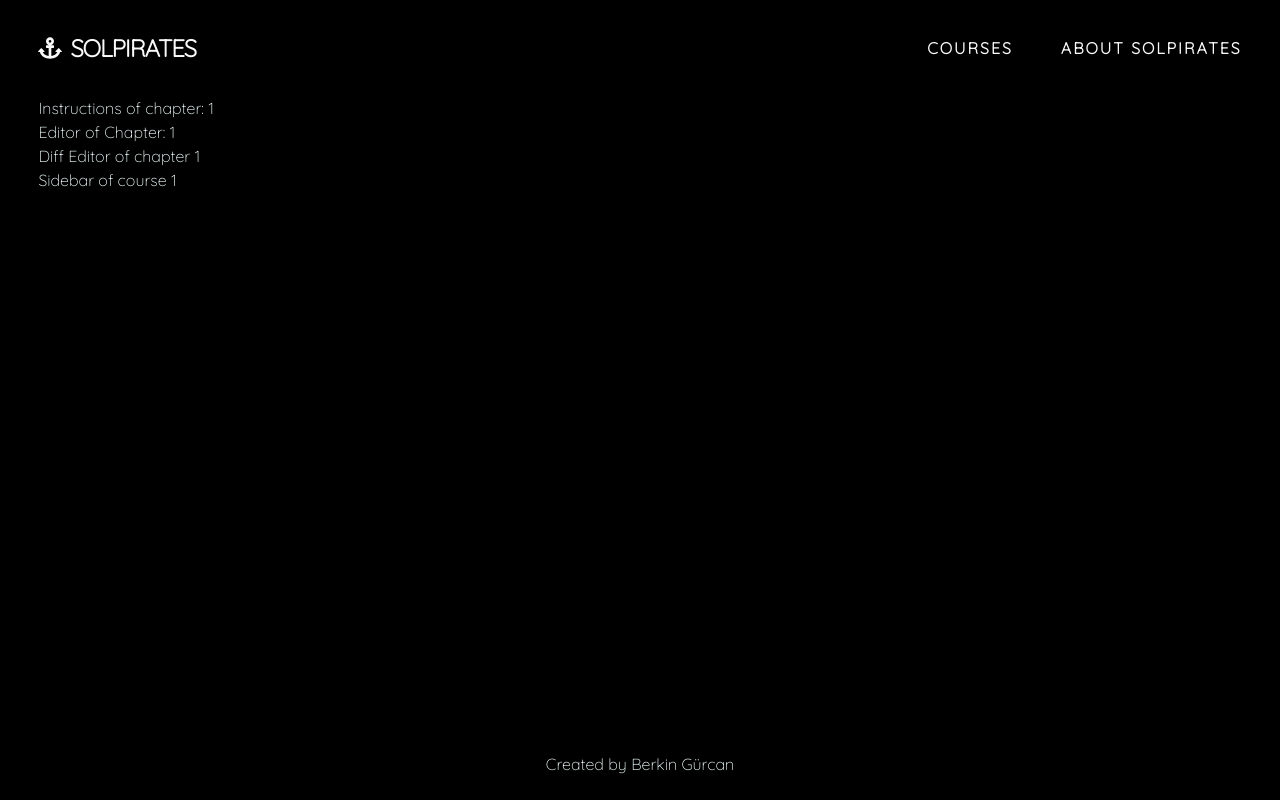
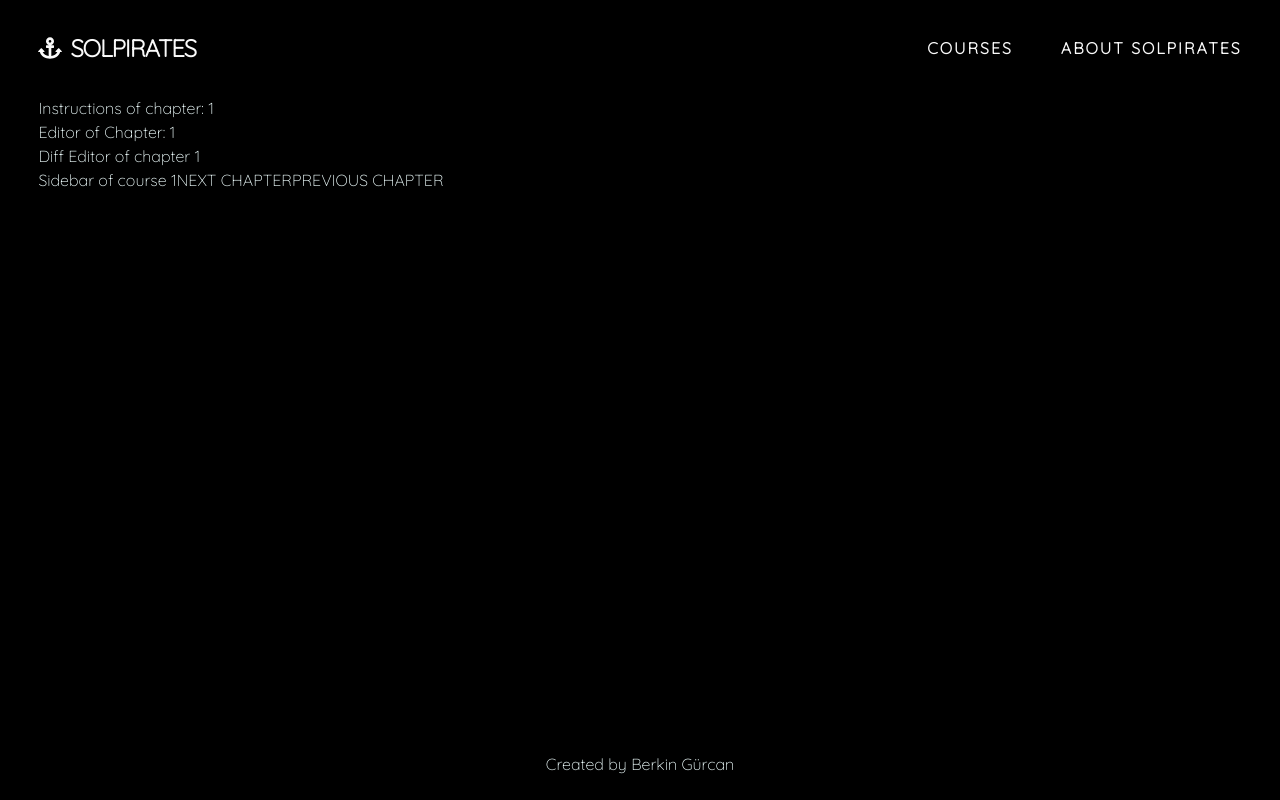
Before and after one commit to berkingurcan/crypto-corsairs.io, a Next.js app in the folder frontend/: page /course/1/1 in a window 1280 px wide. Built offline with nearby package versions, Linux system fonts and the light colour scheme.

Commit message:
example next prev buttons

```diff
--- a/frontend/components/sidebar/index.tsx
+++ b/frontend/components/sidebar/index.tsx
@@ -1,9 +1,16 @@
+import Link from 'next/link';
 import React from 'react';
 
-function Sidebar({course_id}: any) {
+function Sidebar({course_id, chapter_id}: any) {
+  const nextChapter = chapter_id*1 + 1;
+  const previousChapter = chapter_id*1 - 1;
   return (
     <div>
       Sidebar of course {course_id}
+
+      {/* // Example USAGE OF NEXT - PREVIOUS BUTTONS TODO: make button components */}
+      <Link href={`/course/${course_id}/${nextChapter}`}>NEXT CHAPTER</Link>
+      <Link href={`/course/${course_id}/${previousChapter}`}>PREVIOUS CHAPTER</Link>
     </div>
   );
 }
```
